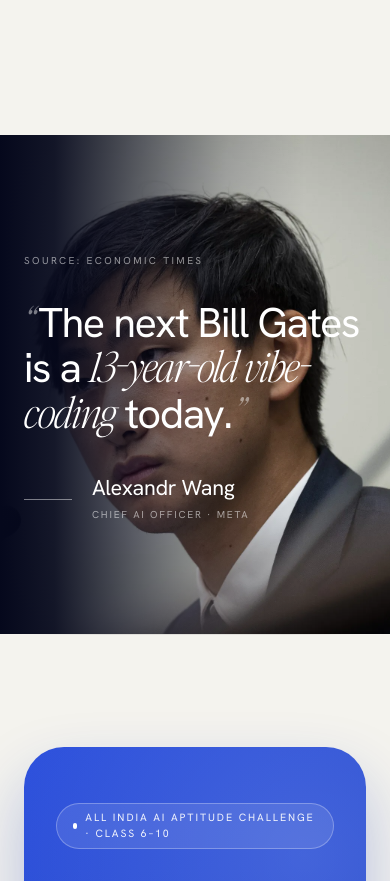
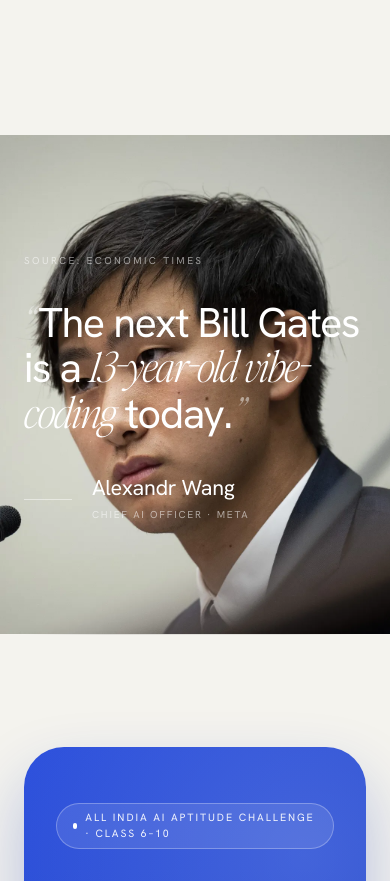
Before and after one commit to hamzasdq11/ai-wingschool, a React (Vite) app: page / in a window 390 px wide. Shown: the part 2940-3821 px from the top of the page. Built offline with nearby package versions, Linux system fonts and the light colour scheme.

Commit message:
fix(mobile): remove dark gradient overlay on WangQuote photo below md
Co-Authored-By: Claude Fable 5 <noreply@anthropic.com>

```diff
--- a/src/components/WangQuote.tsx
+++ b/src/components/WangQuote.tsx
@@ -16,7 +16,7 @@ export function WangQuote({ coda }: { coda?: React.ReactNode }) {
         />
         <div
           aria-hidden
-          className="absolute inset-0"
+          className="absolute inset-0 max-md:hidden"
           style={{
             background:
               "linear-gradient(90deg, #05081C 0%, rgba(5,8,28,0.92) 14%, rgba(5,8,28,0.62) 32%, rgba(5,8,28,0.18) 58%, rgba(5,8,28,0) 78%)",
```
